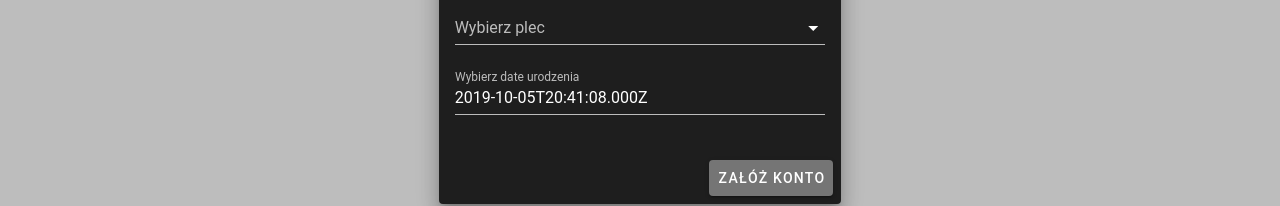
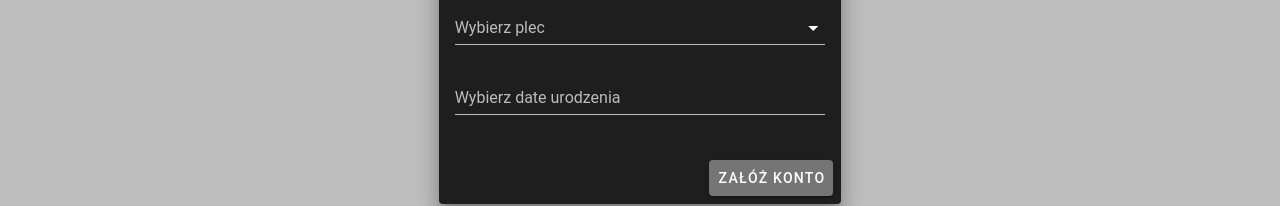
Before and after one commit to KubaWisniewski/Beerlab-ui, a Vue app: page /register in a window 1280 px wide. Shown: the part 500-706 px from the top of the page. Built offline with nearby package versions, Linux system fonts and the light colour scheme; what vue-notification would draw is missing.

Commit message:
Fixed date-picker on the registration page

```diff
--- a/src/login/RegisterPage.vue
+++ b/src/login/RegisterPage.vue
@@ -56,6 +56,10 @@
                 persistent
                 width="290px"
               >
+<!--                <v-menu>-->
+<!--                  <v-text-field slot="activator" label="Data urodzenia" prepend-icon="date_range"></v-text-field>-->
+<!--                  <v-date-picker v-model="date"></v-date-picker>-->
+<!--                </v-menu>-->
                 <template v-slot:activator="{ on }">
                   <v-text-field v-model="date" label="Wybierz date urodzenia" readonly v-on="on"></v-text-field>
                 </template>
@@ -80,7 +84,8 @@
 <script>
 export default {
   data: () => ({
-    date: new Date().toISOString(),
+    // date: new Date().toISOString(),
+    date: null,
     menu: false,
     modal: false,
     genders: ["Mezczyzna", "Kobieta", "Inna"],
```
